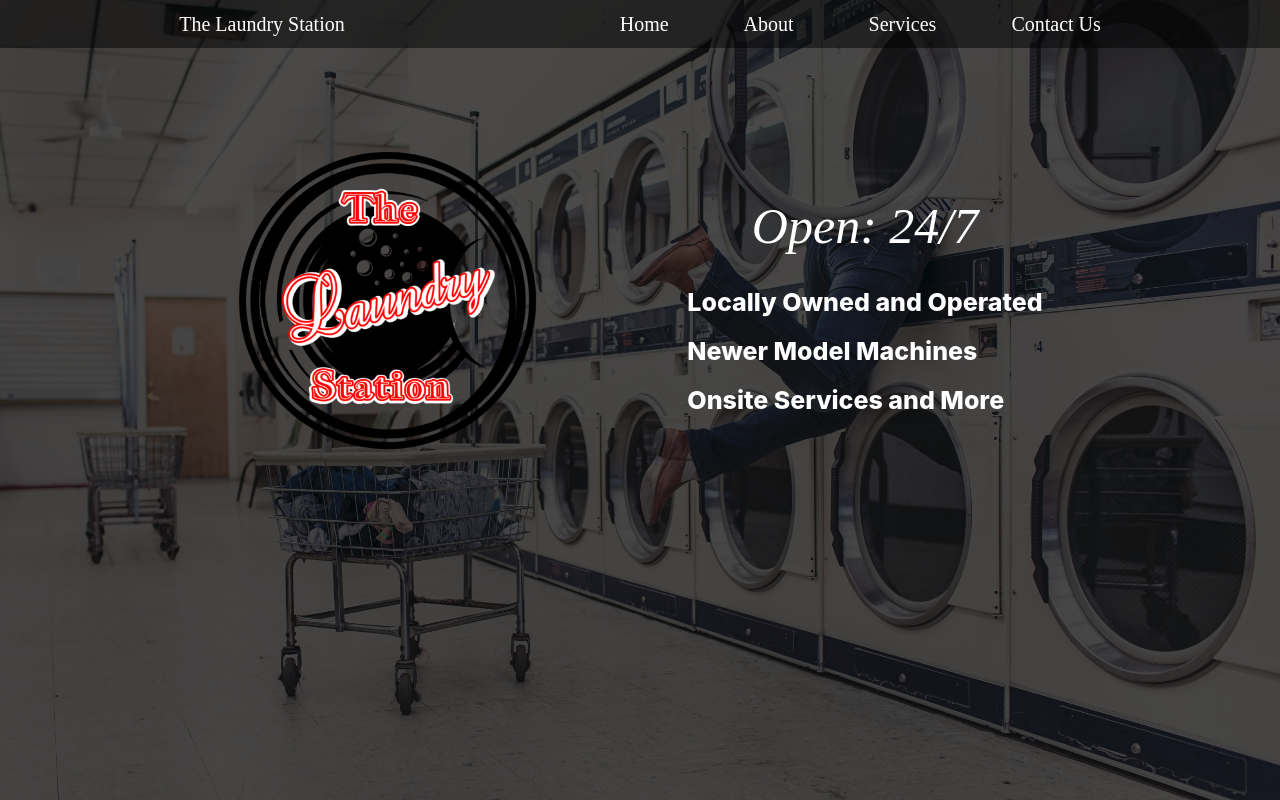
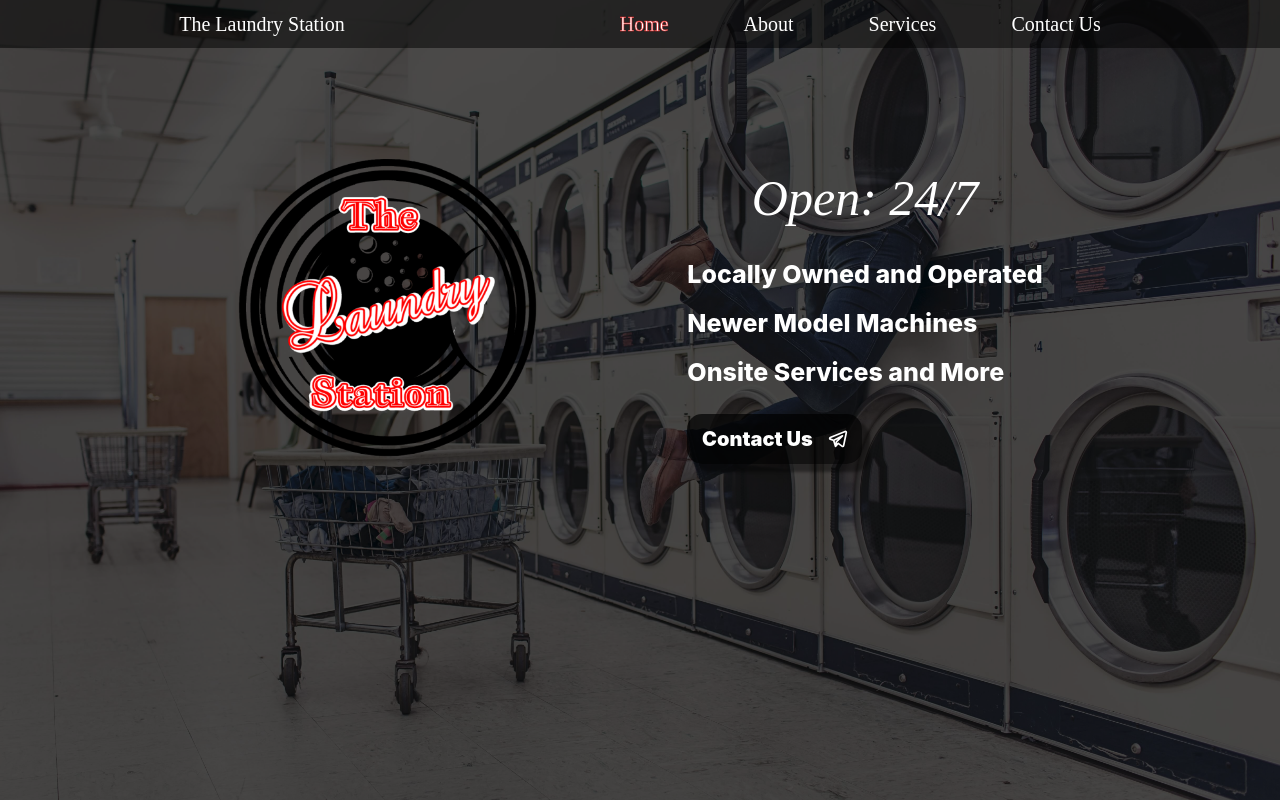
Before and after one commit to lottjerry/the-laundry-station, a JavaScript app: page / in a window 1280 px wide. Built offline with nearby package versions, Linux system fonts and the light colour scheme.

Commit message:
Added Button.js. added button to home.js

```diff
--- a/src/assets/css/main.css
+++ b/src/assets/css/main.css
@@ -36,13 +36,28 @@ a {
 }
 
 .nav__title {
-  color: white;
   font-size: 1.25rem;
+  color: #fff;
+}
+
+.nav__title:hover {
+  -webkit-text-stroke-width: 0.5px;
+  -webkit-text-stroke-color: #F42222;
 }
 
 .nav__item {
   font-size: 1.25rem;
-  color: white;
+  color: #fff;
+}
+
+.nav__item:hover {
+  -webkit-text-stroke-width: 0.5px;
+  -webkit-text-stroke-color: #F42222;
+}
+
+.active-item {
+  -webkit-text-stroke-width: 0.5px;
+  -webkit-text-stroke-color: #F42222;
 }
 
 .home {
@@ -65,7 +80,7 @@ a {
   justify-content: center;
   align-items: flex-start;
   padding: 0;
-  gap: 0;
+  gap: 20px;
 }
 
 .home__info {
@@ -85,7 +100,6 @@ a {
   font-size: 50px;
   line-height: 97px;
   text-align: center;
-  color: #FFFFFF;
 }
 
 .home-info__list {
@@ -103,7 +117,6 @@ a {
   font-weight: 800;
   font-size: 25px;
   line-height: 44px;
-  color: #FFFFFF;
 }
 
 .home__btns {
@@ -115,8 +128,37 @@ a {
   gap: 72px;
 }
 
+.button {
+  display: flex;
+  flex-direction: row;
+  justify-content: center;
+  align-items: center;
+  padding: 7px;
+  gap: 15px;
+  width: 175px;
+  height: 50px;
+  background: rgba(0, 0, 0, 0.7);
+  box-shadow: 8px 8px 3px rgba(0, 0, 0, 0.4);
+  border-radius: 15px;
+  cursor: pointer;
+}
+
+.button:hover {
+  -webkit-text-stroke-width: 0.5px;
+  -webkit-text-stroke-color: #F42222;
+}
+
+.button__text {
+  font-family: 'Inter';
+  font-style: normal;
+  font-weight: 1000;
+  font-size: 20px;
+  line-height: 29px;
+}
+
 body {
   background: linear-gradient(0deg, rgba(0, 0, 0, 0.7), rgba(0, 0, 0, 0.7)), url(/src/assets/img/background.jpg) no-repeat center fixed;
   background-size: cover;
+  color: #fff;
 }
 /*# sourceMappingURL=main.css.map */
--- a/src/assets/scss/_header.scss
+++ b/src/assets/scss/_header.scss
@@ -1,4 +1,5 @@
 @import './mixins';
+@import './variables';
 
 .nav {
   @include AutoLayoutRow(5px 0, 275px);
@@ -14,11 +15,21 @@
 }
 
 .nav__title {
-  color: white;
   font-size: 1.25rem;
+  color: $text-color;
+  &:hover {
+    @include HoverActive();
+  }
 }
 
 .nav__item {
   font-size: 1.25rem;
-  color: white;
+  color: $text-color;
+  &:hover {
+    @include HoverActive();
+  }
 }
+
+.active-item {
+  @include HoverActive();
+}
--- a/src/assets/scss/_home.scss
+++ b/src/assets/scss/_home.scss
@@ -1,4 +1,5 @@
 @import './mixins';
+@import './variables';
 
 .home {
   @include AutoLayoutRow(150px 0, 150px);
@@ -10,7 +11,7 @@
 }
 
 .home__content {
-  @include AutoLayoutColumn(0, 0);
+  @include AutoLayoutColumn(0, 20px);
 }
 
 .home__info {
@@ -25,7 +26,6 @@
     font-size: 50px;
     line-height: 97px;
     text-align: center;
-    color: #FFFFFF;
 }
 
 .home-info__list {
@@ -36,10 +36,30 @@
     font-weight: 800;
     font-size: 25px;
     line-height: 44px;
-    color: #FFFFFF;
   }
 }
 
 .home__btns {
   @include AutoLayoutRow(0, 72px);
 }
+
+.button {
+  @include AutoLayoutRow(7px,15px);
+  width: 175px;
+  height: 50px;
+  background: $black07-color;
+  box-shadow: 8px 8px 3px $box-shadow-color;
+  border-radius: 15px;
+  cursor: pointer;
+  &:hover {
+    @include HoverActive();
+  }
+}
+
+.button__text {
+  font-family: 'Inter';
+  font-style: normal;
+  font-weight: 1000;
+  font-size: 20px;
+  line-height: 29px;
+}
--- a/src/assets/scss/_mixins.scss
+++ b/src/assets/scss/_mixins.scss
@@ -16,3 +16,8 @@ $gap) {
   padding: $padding;
   gap: $gap;
 }
+
+@mixin HoverActive() {
+  -webkit-text-stroke-width: 0.5px;
+  -webkit-text-stroke-color: #F42222;
+}
--- a/src/assets/scss/_variables.scss
+++ b/src/assets/scss/_variables.scss
@@ -0,0 +1,5 @@
+$text-color: #fff;
+$black05-color: rgba(0, 0, 0, 0.5);
+$black07-color: rgba(0, 0, 0, 0.7);
+$border-color: rgba(0, 0, 0, 0.75);
+$box-shadow-color: rgba(0, 0, 0, 0.4);
--- a/src/assets/scss/main.scss
+++ b/src/assets/scss/main.scss
@@ -1,8 +1,10 @@
 @import './resets';
 @import './header';
 @import './home';
+@import './variables';
 
 body {
   background: linear-gradient(0deg, rgba(0, 0, 0, 0.7), rgba(0, 0, 0, 0.7)), url(/src/assets/img/background.jpg) no-repeat center fixed;
   background-size: cover;
+  color: $text-color;
 }
--- /dev/null
+++ b/src/components/Button.js
@@ -0,0 +1,8 @@
+export default function Button (props) {
+  return (
+    <div className="button">
+      <div className="button__text">{props.text}</div>
+      <img src={props.src} alt={props.alt} />
+    </div>
+  )
+}
--- a/src/components/Header.js
+++ b/src/components/Header.js
@@ -5,7 +5,7 @@ export default function Header() {
         <a href="#" className="nav__title">The Laundry Station</a>
         <ul className="nav__list">
           <li>
-            <a href="#home" className="nav__item">Home</a>
+            <a href="#home" className="nav__item active-item">Home</a>
           </li>
           <li>
             <a href="#about" className="nav__item">About</a>
--- a/src/components/Home.js
+++ b/src/components/Home.js
@@ -1,4 +1,6 @@
 import logo from "../assets/img/logo.png"
+import Button from "./Button"
+import telegram from "../assets/img/telegram-alt.svg"
 
 export default function Home() {
   return (
@@ -18,6 +20,7 @@ export default function Home() {
           </ul>
         </div>
         <div className="home__btns">
+          <Button text="Contact Us" src={telegram} alt="Telegram Icon"/>
         </div>
       </div>
     </section>
```
Also changed, not shown: src/assets/img/telegram-alt.svg (added).
